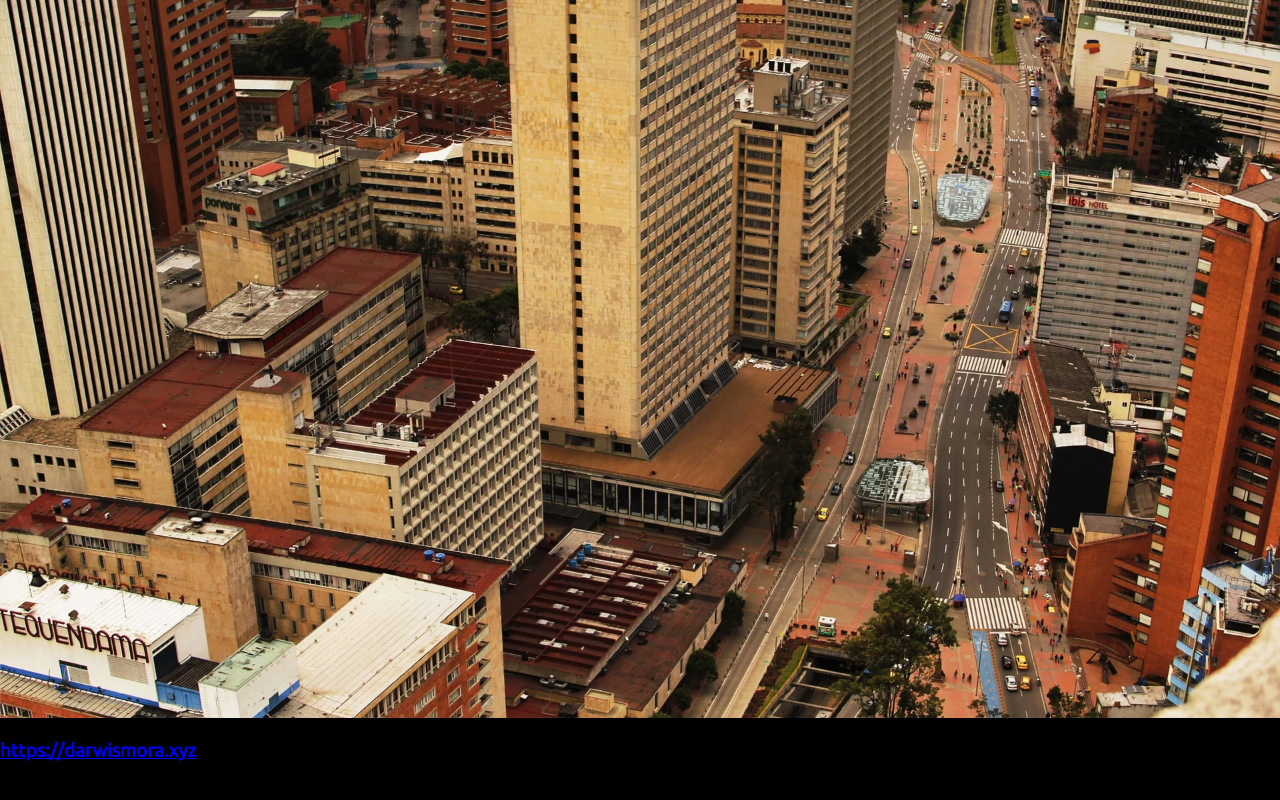
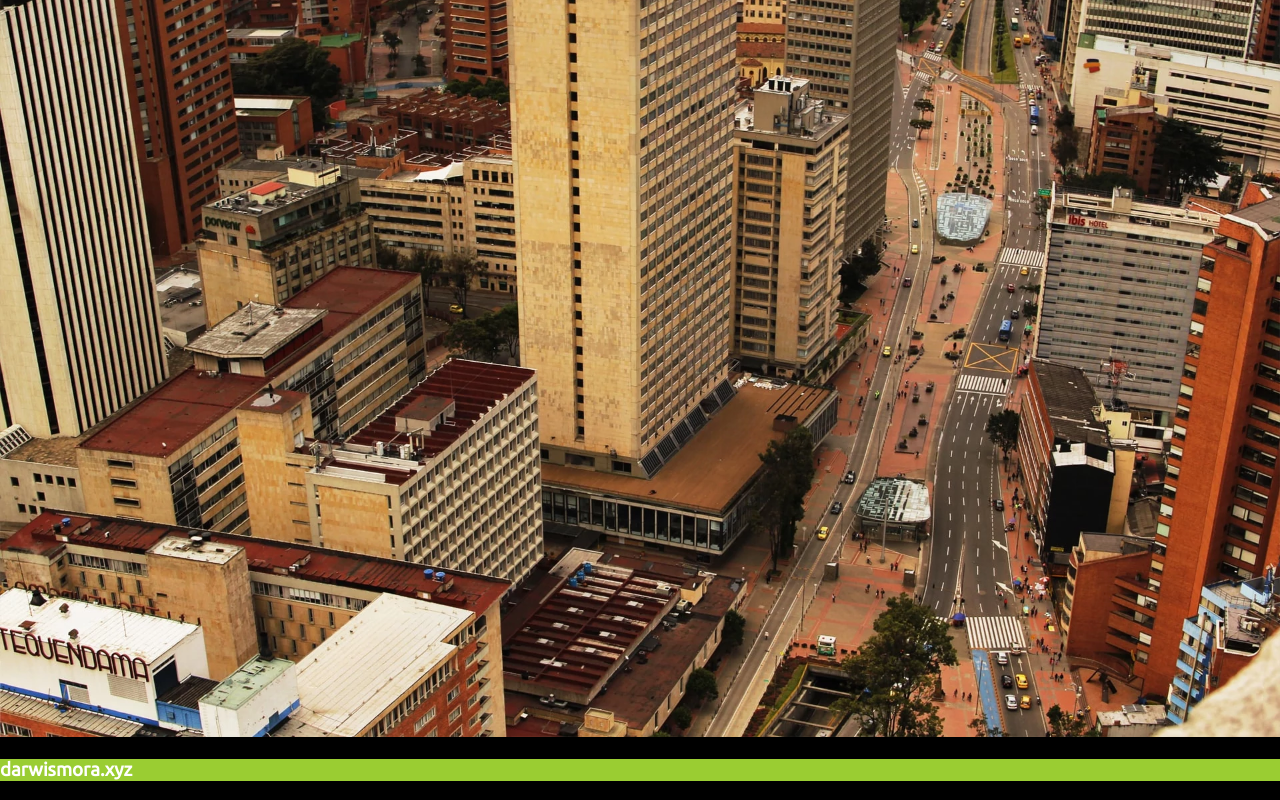
Before and after one commit to darwismora/website, a plain HTML site: page index.html in a window 1280 px wide. Shown: the part 1135-1935 px from the top of the page. Drawn offline with Linux system fonts and the light colour scheme.

Commit message:
se modifica el footer

```diff
--- a/assets/styles.css
+++ b/assets/styles.css
@@ -1,5 +1,6 @@
 *{
     font-family: 'Ubuntu', sans-serif;
+    text-decoration: none;
 }
 img{
     width: 100%;
@@ -151,3 +152,13 @@ body{
       outline: none;
     }
   }
+
+
+  /*footer*/
+  .footer h3 a{
+      display: block;
+      margin: 0%;
+      padding: 0%;
+      background-color: yellowgreen;
+      color: white;
+  }
--- a/index.html
+++ b/index.html
@@ -21,7 +21,7 @@
                 <a href="#" class="logo">
                   <img width="40rem" src="" alt="Logo Eccleptic"/>
 
-                  <div>Eccleptic   </div>
+                  <div>Darwis Mora</div>
 
                 </a>
 
@@ -71,10 +71,13 @@
         </article>
         <img src="assets/images/bogota-medium.webp" alt="View of Bogotá">
     </main>
+
+    <footer class="footer">
+        <h3>
+            <a href="#">darwismora.xyz</a>
+        </h3>
+    </footer>
+
 </body>
-<footer>
-    <h3>
-        <a href="#">https://darwismora.xyz</a>
-    </h3>
-</footer>
+
 </html>
```
